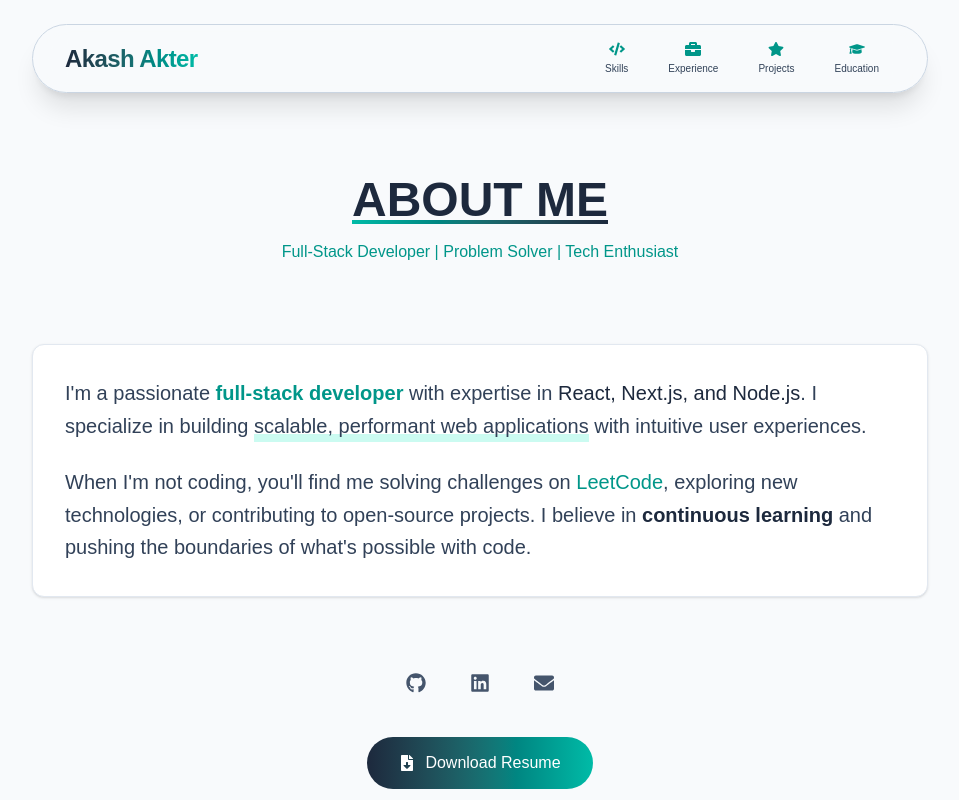
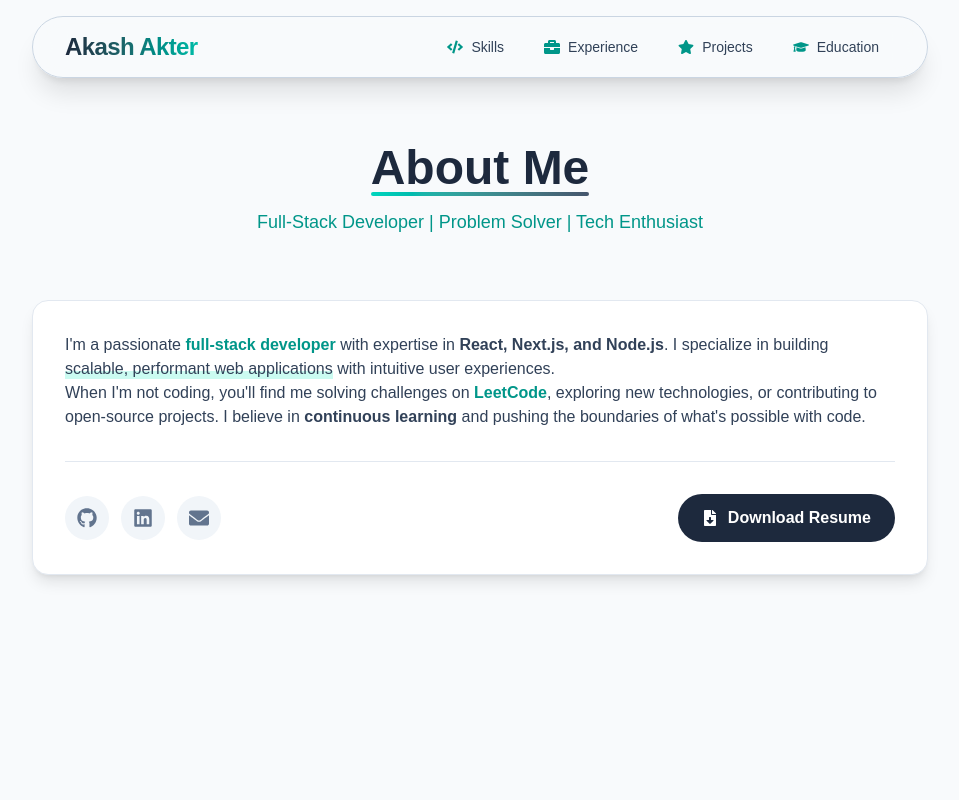
Before and after one commit to AkashAkter/akash-akter-portfolio, a Next.js app: page / in a window 1280 px wide. Shown: the top 800 px of the page, without its empty margins (160-1119 px from the left). Built offline with nearby package versions, Linux system fonts and the light colour scheme; a web font is replaced by a local one.

Commit message:
updating

```diff
--- a/src/components/AboutMe.tsx
+++ b/src/components/AboutMe.tsx
@@ -11,11 +11,14 @@ import {
 import { motion } from "framer-motion";
 
 const AboutMe = () => {
+  // Handler for resume download remains the same
   const handleResumeDownload = () => {
     const link = document.createElement("a");
-    link.href = "/AkashAkter.pdf";
+    link.href = "/AkashAkter.pdf"; // Make sure this path is correct in your `public` folder
     link.download = "AkashAkterResume.pdf";
+    document.body.appendChild(link);
     link.click();
+    document.body.removeChild(link);
   };
 
   const socialLinks = [
@@ -36,87 +39,92 @@ const AboutMe = () => {
     },
   ];
 
+  // Animation variants for staggered effect
+  const fadeInAnimation = {
+    initial: { opacity: 0, y: 20 },
+    animate: (i: number) => ({
+      opacity: 1,
+      y: 0,
+      transition: {
+        delay: i * 0.1,
+        duration: 0.6,
+        ease: "easeInOut",
+      },
+    }),
+  };
+
   return (
     <section
       id="about"
-      className="min-h-screen bg-slate-50 px-4 sm:px-6 pt-28 md:pt-36 lg:pt-44 pb-16 md:pb-24"
+      className="min-h-screen bg-slate-50 px-4 sm:px-6 pt-28 md:pt-36 pb-16 md:pb-24"
     >
-      <div className="max-w-4xl mx-auto">
-        {/* Header with refined animation */}
+      <div className="max-w-4xl mx-auto flex flex-col items-center">
+        {/* Section Header */}
         <motion.div
-          initial={{ opacity: 0, y: 20 }}
-          whileInView={{ opacity: 1, y: 0 }}
-          transition={{ duration: 0.6 }}
-          viewport={{ once: true, margin: "-50px" }}
-          className="mb-12 md:mb-16 lg:mb-20"
+          variants={fadeInAnimation}
+          initial="initial"
+          whileInView="animate"
+          viewport={{ once: true }}
+          custom={0}
+          className="text-center mb-12 md:mb-16"
         >
-          <h1 className="text-3xl sm:text-4xl md:text-5xl font-bold text-slate-800 mb-3 sm:mb-4 text-center">
+          <h2 className="text-4xl md:text-5xl font-bold text-slate-800 mb-4">
             <span className="relative inline-block">
-              ABOUT ME
+              About Me
               <motion.span
-                className="absolute bottom-0 left-0 w-full h-1 bg-gradient-to-r from-teal-500 to-slate-800"
+                className="absolute -bottom-1 left-0 w-full h-1 bg-gradient-to-r from-teal-400 to-slate-600 rounded-full"
                 initial={{ scaleX: 0 }}
                 whileInView={{ scaleX: 1 }}
-                transition={{ duration: 0.8, delay: 0.2 }}
+                transition={{ duration: 0.8, delay: 0.4, ease: "circOut" }}
                 viewport={{ once: true }}
               />
             </span>
-          </h1>
-          <p className="text-teal-600 text-center text-sm sm:text-base font-medium">
+          </h2>
+          <p className="text-md md:text-lg text-teal-600 font-medium">
             Full-Stack Developer | Problem Solver | Tech Enthusiast
           </p>
         </motion.div>
 
-        {/* Content with improved spacing */}
-        <div className="grid gap-8 md:gap-10 lg:gap-12">
-          <motion.div
-            initial={{ opacity: 0, y: 20 }}
-            whileInView={{ opacity: 1, y: 0 }}
-            transition={{ duration: 0.6, delay: 0.2 }}
-            viewport={{ once: true }}
-            className="bg-white p-5 sm:p-6 md:p-8 rounded-xl border border-slate-200 shadow-sm"
-          >
-            <p className="text-base sm:text-lg md:text-xl text-slate-700 leading-relaxed sm:leading-relaxed mb-4 sm:mb-6">
+        {/* --- Unified Content Card --- */}
+        <motion.div
+          variants={fadeInAnimation}
+          initial="initial"
+          whileInView="animate"
+          viewport={{ once: true, margin: "-100px" }}
+          custom={2}
+          className="w-full bg-white p-6 sm:p-8 rounded-2xl border border-slate-200 shadow-lg"
+        >
+          {/* Bio Text */}
+          <div className="prose prose-lg prose-slate max-w-none text-slate-700 prose-p:leading-relaxed prose-strong:text-slate-800 prose-strong:font-semibold">
+            <p>
               I'm a passionate{" "}
-              <span className="font-semibold text-teal-600">
-                full-stack developer
-              </span>{" "}
-              with expertise in{" "}
-              <span className="font-medium text-slate-800">
-                React, Next.js, and Node.js
-              </span>
-              . I specialize in building{" "}
+              <strong className="text-teal-600">full-stack developer</strong>{" "}
+              with expertise in <strong>React, Next.js, and Node.js</strong>. I
+              specialize in building{" "}
               <span className="relative inline-block">
                 <span className="relative z-10">
                   scalable, performant web applications
                 </span>
-                <span className="absolute bottom-0 left-0 w-full h-2 bg-teal-100 -z-0" />
+                <span className="absolute bottom-0.5 left-0 w-full h-2 bg-teal-100 -z-0" />
               </span>{" "}
               with intuitive user experiences.
             </p>
+            <p>
+              When I'm not coding, you'll find me solving challenges on{" "}
+              <strong className="text-teal-600">LeetCode</strong>, exploring new
+              technologies, or contributing to open-source projects. I believe
+              in <strong>continuous learning</strong> and pushing the boundaries
+              of what's possible with code.
+            </p>
+          </div>
 
-            <p className="text-base sm:text-lg md:text-xl text-slate-700 leading-relaxed sm:leading-relaxed">
-              When I'm not coding, you'll find me solving challenges on{" "}
-              <span className="font-medium text-teal-600">LeetCode</span>,
-              exploring new technologies, or contributing to open-source
-              projects. I believe in{" "}
-              <span className="font-semibold text-slate-800">
-                continuous learning
-              </span>{" "}
-              and pushing the boundaries of what's possible with code.
-            </p>
-          </motion.div>
+          {/* Divider */}
+          <hr className="my-6 sm:my-8 border-slate-200" />
 
-          {/* Social and Resume Section */}
-          <motion.div
-            initial={{ opacity: 0 }}
-            whileInView={{ opacity: 1 }}
-            transition={{ duration: 0.6, delay: 0.4 }}
-            viewport={{ once: true }}
-            className="flex flex-col items-center gap-6 sm:gap-8 pt-2 sm:pt-4"
-          >
-            {/* Social Icons with refined hover effects */}
-            <div className="flex gap-4 sm:gap-5">
+          {/* Card Footer: Socials & Resume */}
+          <div className="flex flex-col md:flex-row justify-between items-center gap-6">
+            {/* Social Icons */}
+            <div className="flex gap-3">
               {socialLinks.map((link, index) => (
                 <motion.a
                   key={index}
@@ -124,45 +132,31 @@ const AboutMe = () => {
                   target="_blank"
                   rel="noopener noreferrer"
                   aria-label={link.label}
-                  className="relative p-2.5 sm:p-3 rounded-full text-slate-600 hover:text-teal-500 transition-colors"
-                  whileHover={{ y: -3 }}
-                  whileTap={{ scale: 0.9 }}
-                  initial={{ opacity: 0, y: 10 }}
-                  whileInView={{ opacity: 1, y: 0 }}
-                  transition={{ duration: 0.3, delay: 0.5 + index * 0.1 }}
-                  viewport={{ once: true }}
+                  className="relative p-3 rounded-full text-slate-500 hover:text-teal-500 bg-slate-100 hover:bg-white transition-all duration-300"
+                  whileHover={{ y: -4, scale: 1.1 }}
+                  whileTap={{ scale: 0.95 }}
                 >
-                  <div className="absolute inset-0 rounded-full bg-teal-500/10 opacity-0 hover:opacity-100 transition-opacity duration-300 -z-10" />
-                  <div className="absolute inset-0 rounded-full shadow-[0_0_10px_-2px_rgba(20,184,166,0.4)] opacity-0 hover:opacity-100 transition-opacity duration-500" />
+                  <div className="absolute inset-0 rounded-full shadow-[0_0_15px_-3px_rgba(20,184,166,0)] hover:shadow-[0_0_15px_-3px_rgba(20,184,166,0.4)] opacity-0 hover:opacity-100 transition-all duration-300" />
                   {link.icon}
                 </motion.a>
               ))}
             </div>
 
-            {/* Resume Button with enhanced animation */}
+            {/* Resume Button */}
             <motion.button
               onClick={handleResumeDownload}
-              className="relative px-6 sm:px-8 py-2.5 sm:py-3.5 text-sm sm:text-base font-medium rounded-full bg-gradient-to-r from-slate-800 to-teal-500 text-white hover:shadow-lg hover:shadow-teal-500/30 transition-shadow duration-300 group overflow-hidden"
+              className="relative w-full md:w-auto px-6 py-3 text-base font-semibold rounded-full bg-slate-800 text-white overflow-hidden group transition-all duration-300 hover:shadow-lg hover:shadow-teal-500/40"
+              whileHover={{ scale: 1.05 }}
               whileTap={{ scale: 0.98 }}
-              initial="rest"
-              whileHover="hover"
-              animate="rest"
             >
-              <div className="flex items-center gap-2 sm:gap-2.5 relative z-10">
-                <FaFileDownload className="text-sm sm:text-base" />
+              <div className="flex items-center justify-center gap-2.5 relative z-10">
+                <FaFileDownload />
                 <span>Download Resume</span>
               </div>
-              <motion.div
-                className="absolute inset-0 bg-gradient-to-r from-teal-500 to-slate-800 -z-0"
-                variants={{
-                  rest: { x: "-101%" },
-                  hover: { x: 0 },
-                }}
-                transition={{ duration: 0.4, ease: "easeInOut" }}
-              />
+              <div className="absolute inset-0 bg-gradient-to-r from-teal-500 to-teal-600 transform -translate-x-full group-hover:translate-x-0 transition-transform duration-500 ease-in-out" />
             </motion.button>
-          </motion.div>
-        </div>
+          </div>
+        </motion.div>
       </div>
     </section>
   );
--- a/src/components/Header.tsx
+++ b/src/components/Header.tsx
@@ -1,11 +1,18 @@
 "use client";
 
 import Link from "next/link";
-import Image from "next/image";
-import React from "react";
-import { FaCode, FaGraduationCap, FaBriefcase, FaStar } from "react-icons/fa";
-import { motion } from "framer-motion";
+import React, { useState } from "react";
+import {
+  FaCode,
+  FaGraduationCap,
+  FaBriefcase,
+  FaStar,
+  FaBars,
+  FaTimes,
+} from "react-icons/fa";
+import { motion, AnimatePresence } from "framer-motion";
 
+// Navigation items remain the same
 const navItems = [
   { id: "skills", icon: <FaCode />, label: "Skills" },
   { id: "experience", icon: <FaBriefcase />, label: "Experience" },
@@ -14,57 +21,60 @@ const navItems = [
 ];
 
 const Header = () => {
+  // State to manage mobile menu visibility
+  const [isMenuOpen, setIsMenuOpen] = useState(false);
+
+  // Function to scroll to a section and close the mobile menu if it's open
   const scrollToSection = (id: string) => {
     const element = document.getElementById(id);
-    if (element) element.scrollIntoView({ behavior: "smooth" });
+    if (element) {
+      element.scrollIntoView({ behavior: "smooth" });
+    }
+    setIsMenuOpen(false); // Close menu after clicking a link
   };
 
   return (
     <>
-      {/* Desktop Header - Floating Glass Morphism */}
-      <header className="hidden md:block fixed top-4 sm:top-6 left-1/2 -translate-x-1/2 z-50 w-[90%] max-w-4xl">
+      {/* ================================================================== */}
+      {/* Desktop Header: Floating Glass Morphism (Largely unchanged, very solid) */}
+      {/* ================================================================== */}
+      <header className="hidden md:block fixed top-4 left-1/2 -translate-x-1/2 z-50 w-[90%] max-w-4xl">
         <motion.div
           className="bg-slate-50/80 backdrop-blur-lg rounded-full border border-slate-300 shadow-xl"
-          initial={{ y: -50, opacity: 0 }}
+          initial={{ y: -100, opacity: 0 }}
           animate={{ y: 0, opacity: 1 }}
-          transition={{ type: "spring", stiffness: 100 }}
+          transition={{ type: "spring", stiffness: 120, damping: 20 }}
         >
-          <div className="flex justify-between items-center px-4 sm:px-6 md:px-8 py-2 sm:py-3">
-            {/* Animated Logo */}
-            <Link href="/">
+          <div className="flex justify-between items-center px-8 py-3">
+            {/* Logo */}
+            <Link href="/" passHref>
               <motion.div
-                className="group relative"
+                className="group relative cursor-pointer"
                 whileHover={{ scale: 1.05 }}
                 whileTap={{ scale: 0.95 }}
               >
-                <div className="absolute -inset-2 sm:-inset-3 bg-teal-500/10 rounded-full blur-md opacity-0 group-hover:opacity-100 transition-all duration-500" />
-                <h1 className="text-xl sm:text-2xl font-bold bg-gradient-to-r from-slate-800 to-teal-500 bg-clip-text text-transparent tracking-tight relative">
+                <div className="absolute -inset-3 bg-teal-500/10 rounded-full blur-md opacity-0 group-hover:opacity-100 transition-all duration-500" />
+                <h1 className="text-2xl font-bold bg-gradient-to-r from-slate-800 to-teal-500 bg-clip-text text-transparent tracking-tight relative">
                   Akash Akter
-                  <motion.span
-                    className="absolute bottom-0 left-0 w-full h-[2px] bg-gradient-to-r from-teal-500 to-slate-800"
-                    initial={{ scaleX: 0 }}
-                    whileHover={{ scaleX: 1 }}
-                    transition={{ duration: 0.4, origin: 0 }}
-                  />
                 </h1>
               </motion.div>
             </Link>
 
-            {/* Glowing Navigation */}
-            <nav className="flex space-x-1 sm:space-x-2">
+            {/* Desktop Navigation */}
+            <nav className="flex space-x-2">
               {navItems.map(({ id, icon, label }) => (
                 <motion.button
                   key={id}
                   onClick={() => scrollToSection(id)}
-                  className="relative px-3 sm:px-4 py-1 group"
+                  className="relative px-4 py-2 group"
                   whileHover={{ y: -3 }}
                   whileTap={{ scale: 0.95 }}
                 >
-                  <div className="flex flex-col items-center">
-                    <div className="text-teal-600 group-hover:text-slate-800 transition-colors duration-300 text-sm sm:text-base">
+                  <div className="flex items-center space-x-2">
+                    <div className="text-teal-600 group-hover:text-slate-800 transition-colors duration-300 text-base">
                       {icon}
                     </div>
-                    <span className="text-[10px] xs:text-xs font-medium text-slate-700 mt-0.5 sm:mt-1">
+                    <span className="text-sm font-medium text-slate-700">
                       {label}
                     </span>
                   </div>
@@ -77,36 +87,69 @@ const Header = () => {
         </motion.div>
       </header>
 
-      {/* Mobile Header - Minimalist */}
-      <header className="md:hidden bg-slate-50 border-b border-slate-200 px-4 sm:px-6 py-3 sticky top-0 z-40">
+      {/* ================================================================== */}
+      {/* Mobile Header: Sticky with Hamburger Menu (Refactored for functionality) */}
+      {/* ================================================================== */}
+      <header className="md:hidden bg-white/80 backdrop-blur-lg border-b border-slate-200 px-4 py-3 sticky top-0 z-40">
         <div className="flex justify-between items-center max-w-7xl mx-auto">
+          {/* Mobile Logo */}
           <Link href="/">
             <motion.h1
-              className="text-lg sm:text-xl font-bold bg-gradient-to-r from-slate-800 to-teal-500 bg-clip-text text-transparent"
+              className="text-xl font-bold bg-gradient-to-r from-slate-800 to-teal-500 bg-clip-text text-transparent"
               whileTap={{ scale: 0.95 }}
             >
               Akash Akter
             </motion.h1>
           </Link>
 
-          <motion.div
-            className="relative"
+          {/* Hamburger Menu Toggle Button */}
+          <motion.button
+            onClick={() => setIsMenuOpen(!isMenuOpen)}
+            className="text-2xl text-slate-700 z-50"
             whileHover={{ scale: 1.1 }}
             whileTap={{ scale: 0.9 }}
           >
-            <div className="absolute inset-0 bg-teal-500 rounded-full blur-md opacity-0 hover:opacity-40 transition-opacity duration-300" />
-            <div className="w-8 h-8 sm:w-10 sm:h-10 rounded-full overflow-hidden border-2 border-teal-500 relative">
-              <Image
-                src="/profile.jpg"
-                alt="Profile"
-                width={40}
-                height={40}
-                className="object-cover w-full h-full"
-              />
-            </div>
-          </motion.div>
+            {isMenuOpen ? <FaTimes /> : <FaBars />}
+          </motion.button>
         </div>
       </header>
+
+      {/* Mobile Navigation Overlay */}
+      <AnimatePresence>
+        {isMenuOpen && (
+          <motion.div
+            initial={{ opacity: 0 }}
+            animate={{ opacity: 1 }}
+            exit={{ opacity: 0 }}
+            transition={{ duration: 0.3 }}
+            className="md:hidden fixed inset-0 bg-slate-900/40 backdrop-blur-sm z-30"
+          >
+            <motion.nav
+              initial={{ y: "-100%" }}
+              animate={{ y: "0%" }}
+              exit={{ y: "-100%" }}
+              transition={{ type: "spring", stiffness: 260, damping: 30 }}
+              className="absolute top-0 left-0 right-0 bg-white shadow-lg p-8 pt-24"
+            >
+              <ul className="flex flex-col items-center justify-center space-y-6">
+                {navItems.map(({ id, icon, label }) => (
+                  <li key={id}>
+                    <motion.button
+                      onClick={() => scrollToSection(id)}
+                      className="flex items-center space-x-3 text-slate-700 hover:text-teal-500 transition-colors duration-300 text-xl font-semibold"
+                      whileHover={{ scale: 1.1 }}
+                      whileTap={{ scale: 0.95 }}
+                    >
+                      <span>{icon}</span>
+                      <span>{label}</span>
+                    </motion.button>
+                  </li>
+                ))}
+              </ul>
+            </motion.nav>
+          </motion.div>
+        )}
+      </AnimatePresence>
     </>
   );
 };
```
